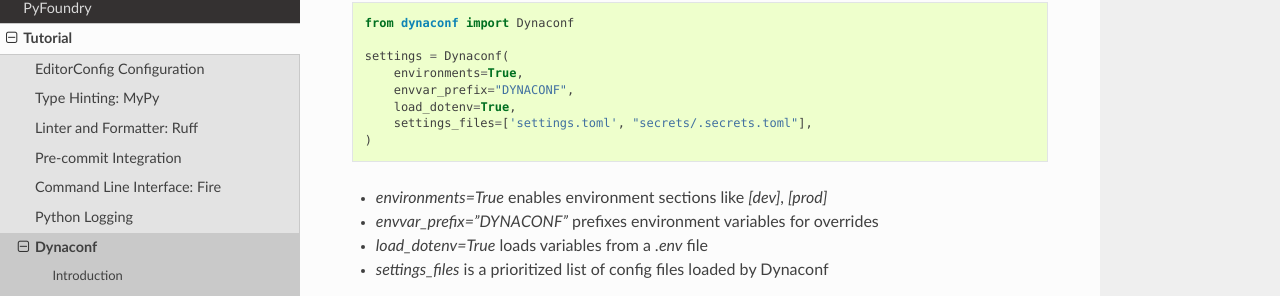
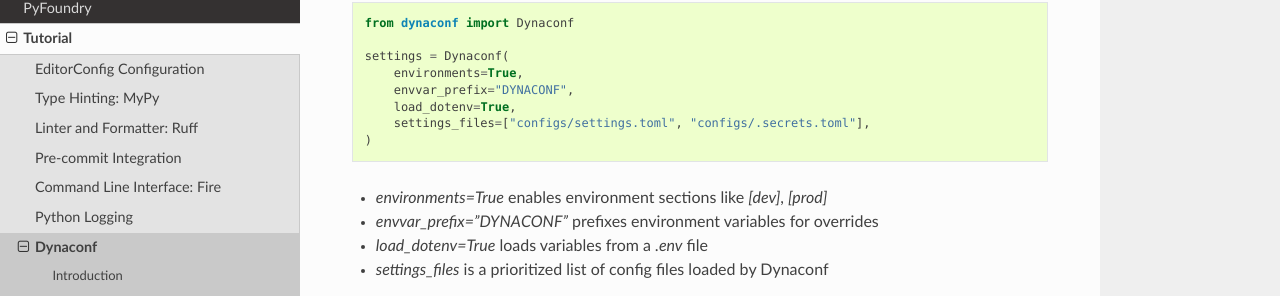
Before and after one commit to sunil-fm/FusePyStarter, a Sphinx documentation site: the page built from docs/setup/dynaconf.rst, in a window 1280 px wide and 900 px high, scrolled down 692 px. Shown: the part 144-440 px from the top of the window. Built offline with Sphinx 7.4.7 and the Read the Docs theme 3.1.0, drawn with Linux system fonts in a browser that asks for light colours; pages that are not in the unit, such as notebooks, are missing from menus.

Commit message:
docs(dynaconf): update path for settings and .secrets

```diff
--- a/docs/setup/dynaconf.rst
+++ b/docs/setup/dynaconf.rst
@@ -41,7 +41,7 @@ Use Dynaconf in your Python code:
         environments=True,
         envvar_prefix="DYNACONF",
         load_dotenv=True,
-        settings_files=['settings.toml', "secrets/.secrets.toml"],
+        settings_files=["configs/settings.toml", "configs/.secrets.toml"],
     )
 
 - `environments=True` enables environment sections like `[dev]`, `[prod]`
```
